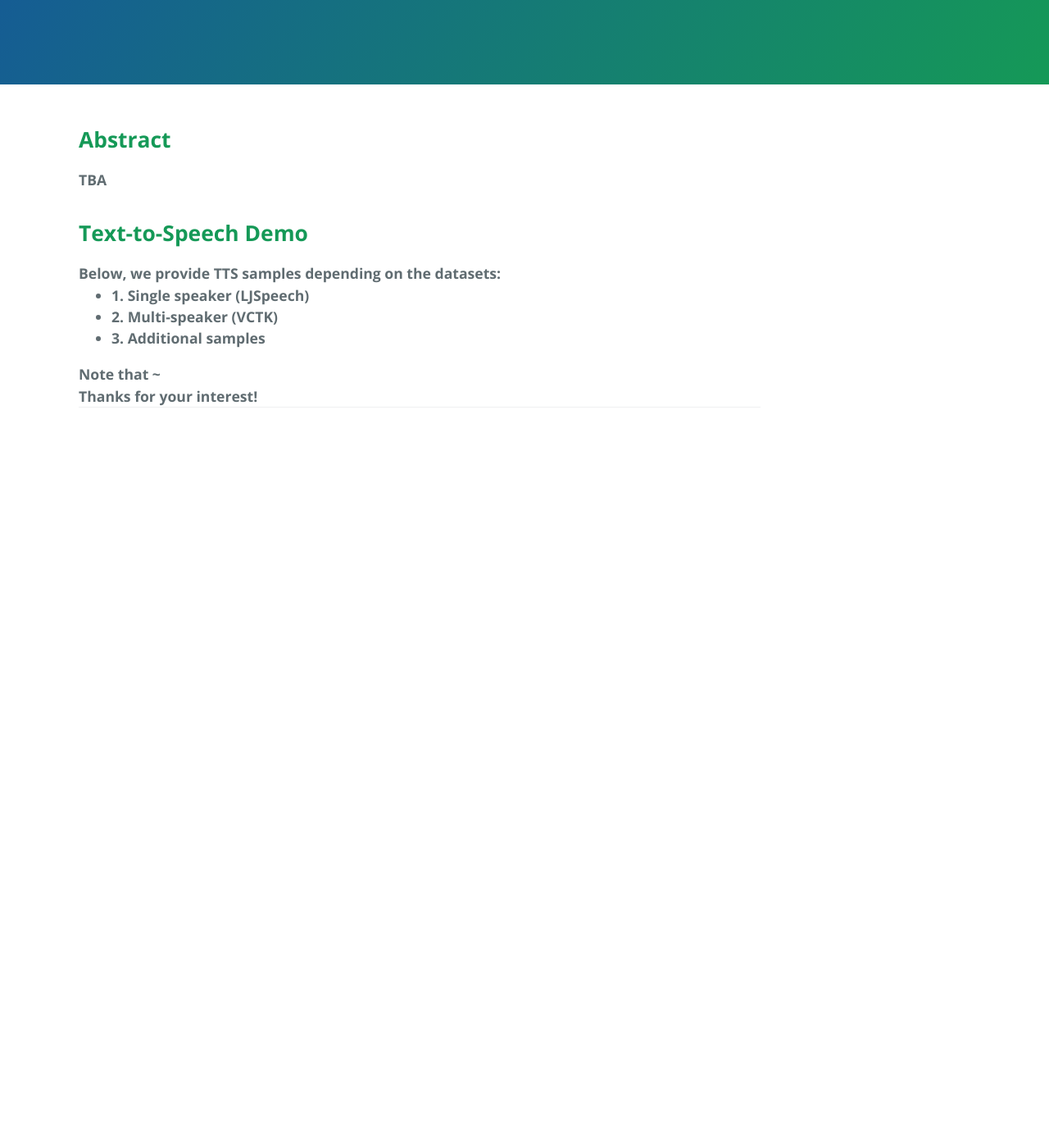
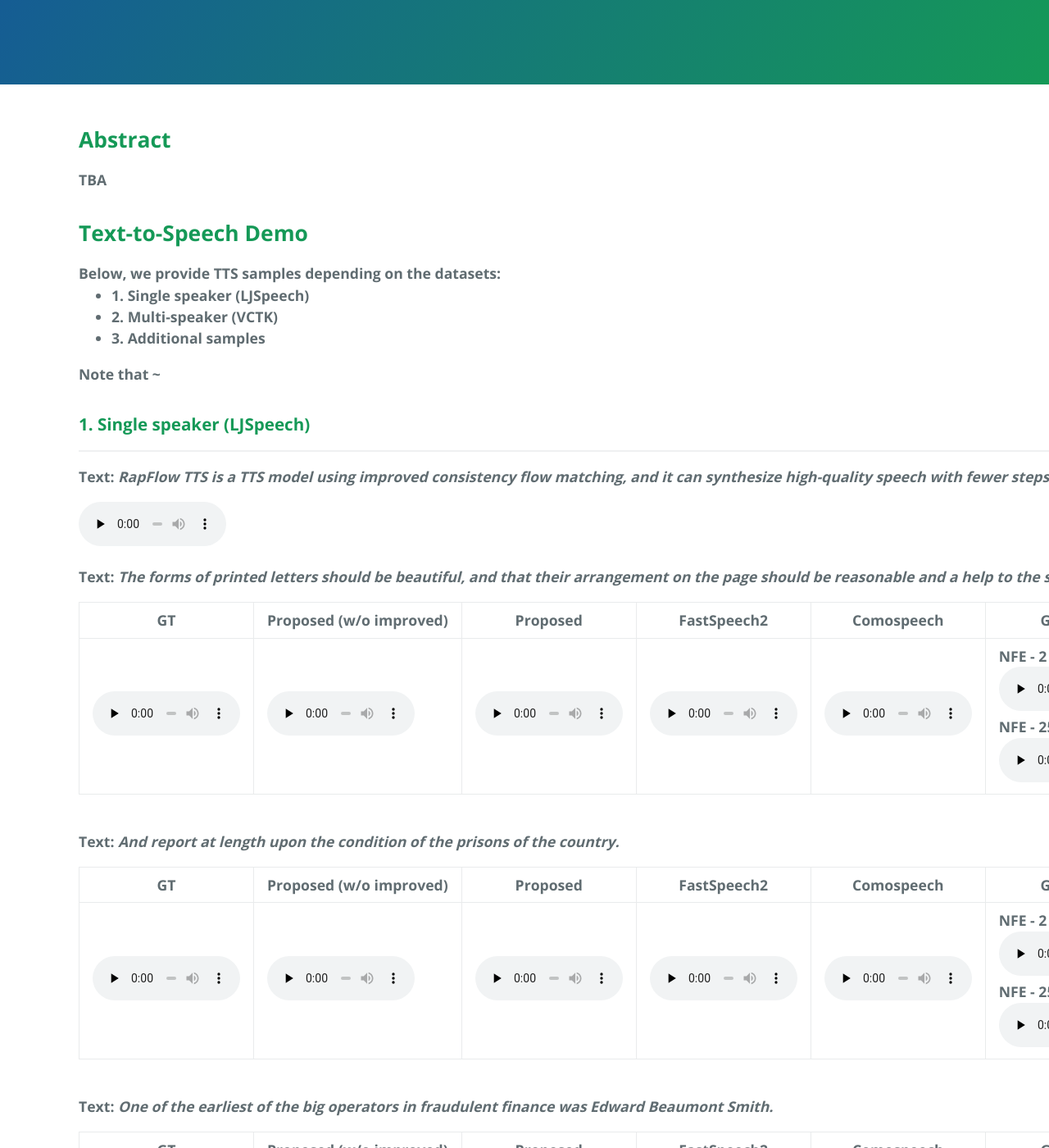
Before and after one commit to tts-demo/rap.github.io, a Jekyll site: the page built from index.md, in a window 1280 px wide and 1400 px high, scrolled down 270 px. Shown: the whole window at 82% size. Built offline with Jekyll 4.4.1, drawn with Linux system fonts in a browser that asks for light colours; before the commit the page ends 900 px from its top, so only the background shows below that; some of the changed text lies outside the part shown.

Commit message:
Update home.html

```diff
--- a/_layouts/home.html
+++ b/_layouts/home.html
@@ -25,7 +25,7 @@ layout: default
 
   <br>
 
-<!--   <h3><strong>1. Single speaker (LJSpeech) </h3>
+  <h3><strong>1. Single speaker (LJSpeech) </h3>
   <hr>
 
   <p><b>Text: </b><i>RapFlow TTS is a TTS model using improved consistency flow matching, and it can synthesize high-quality speech with fewer steps.</i></p>
@@ -1258,7 +1258,7 @@ layout: default
 				  </tr>
 				</tbody>
   </table>
-  <br> -->
+  <br>
   Thanks for your interest!
   </body>
 
```
